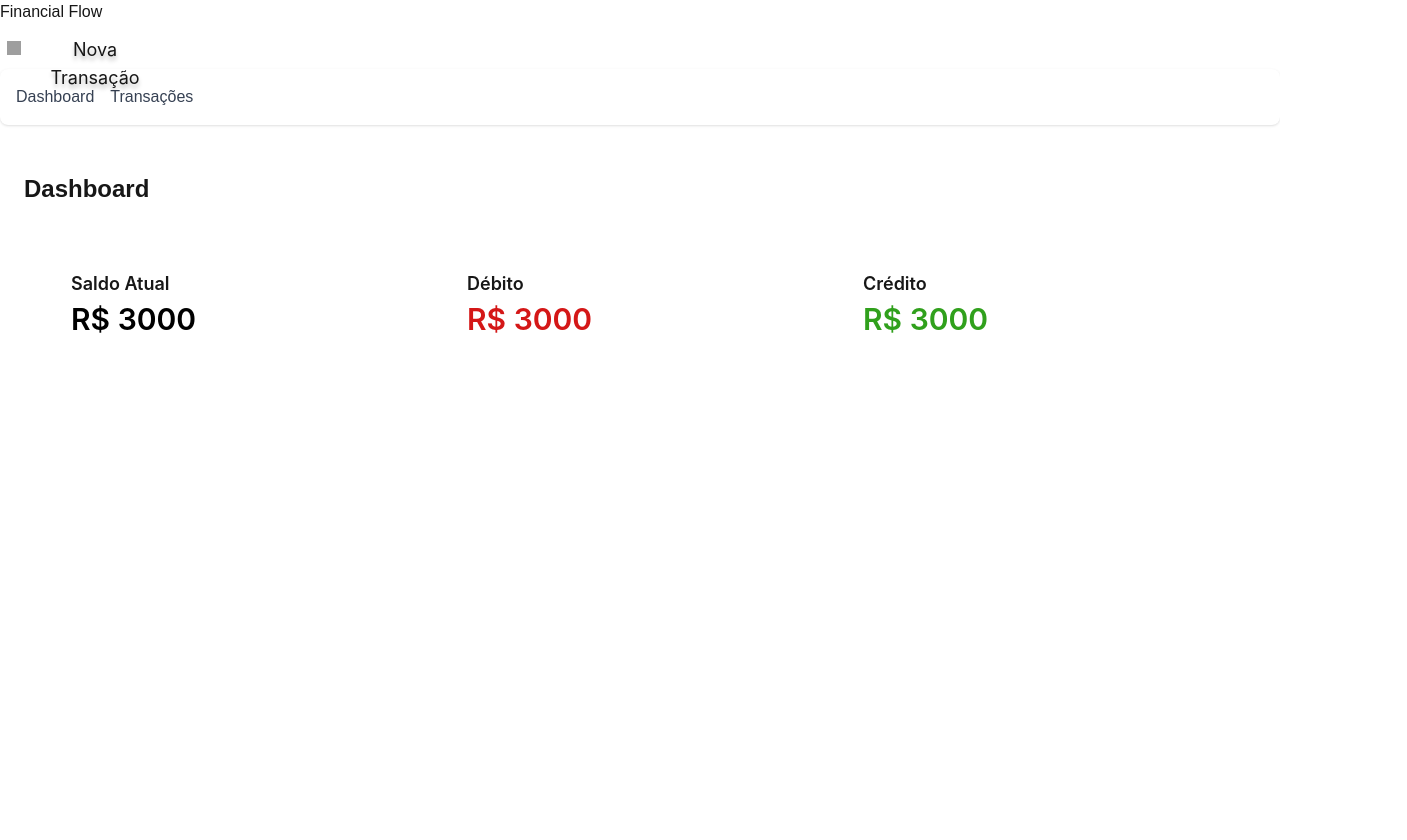
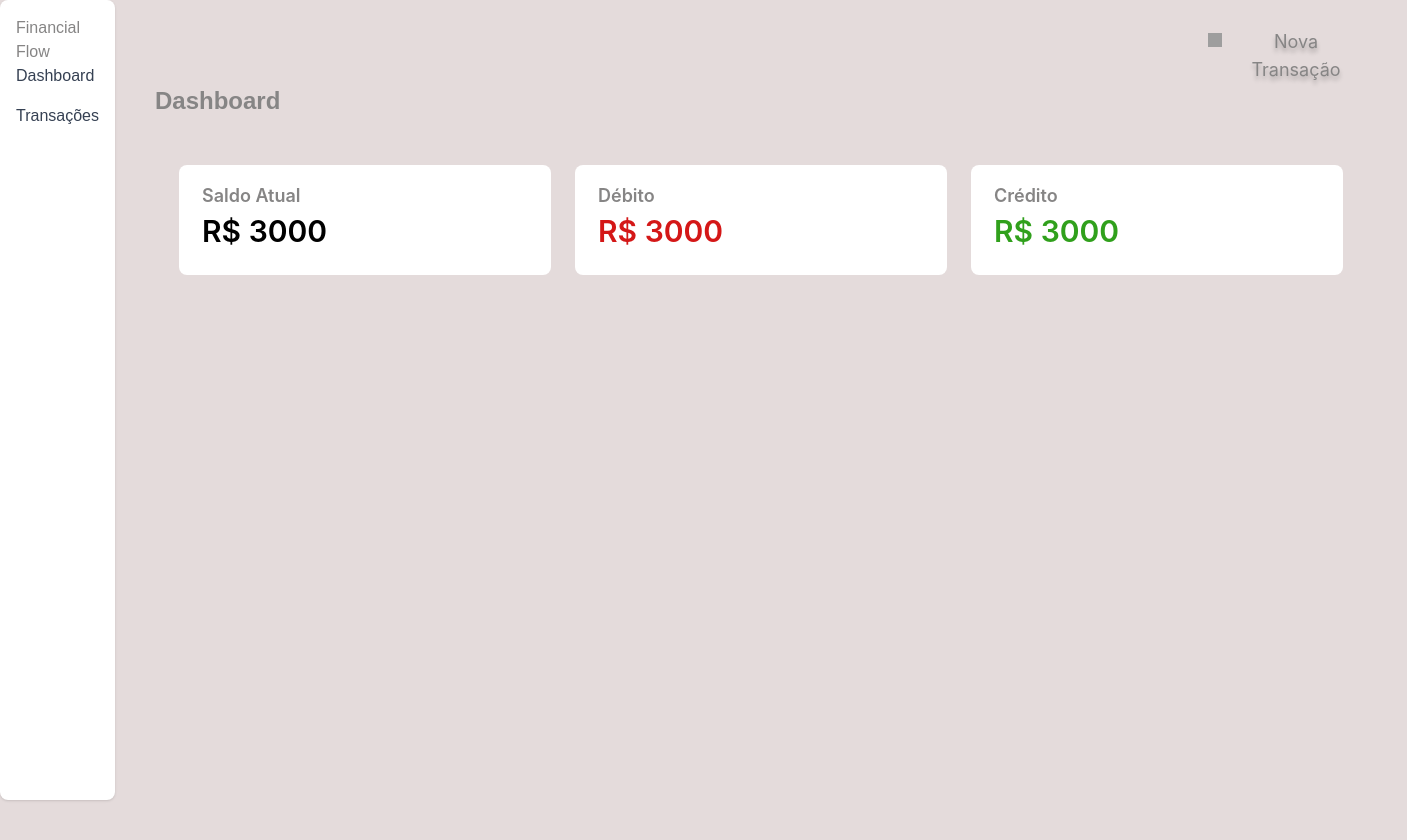
Before and after one commit to MarianaSarri98/Pos-Bank, a Next.js app in the folder pos-bank/: page /dashboard in a window 1280 px wide. Shown: the top 840 px of the page, 1407 px wide, since content can reach past the window. Built offline with nearby package versions, Linux system fonts and the light colour scheme; grey boxes are pictures that could not be loaded.

Commit message:
feat: atualizar componentes de layout e estilos, incluindo melhorias no cabeçalho, menu e ícones

```diff
--- a/pos-bank/app/components/header.tsx
+++ b/pos-bank/app/components/header.tsx
@@ -2,9 +2,13 @@ import Buttons from "./buttons";
 
 export default function Header() {
   return (
-    <header>
-      <h1>Financial Flow</h1>
-      <Buttons label="Nova Transação" iconButton="create" iconsFill="#FFFFFF"/>
+    <header className="flex items-center gap-4">
+      <Buttons
+        className="ml-auto"
+        label="Nova Transação"
+        iconButton="create"
+        iconsFill="var(--text-inverse)"
+      />
     </header>
   );
 }
--- a/pos-bank/app/components/icons.tsx
+++ b/pos-bank/app/components/icons.tsx
@@ -1,6 +1,6 @@
 "use client";
 import type { NextPage } from "next";
-import { useMemo, type CSSProperties } from "react";
+import { useMemo, useState, type CSSProperties } from "react";
 import Image from "next/image";
 
 export type IconsType = {
@@ -18,12 +18,28 @@ export type IconsType = {
 
 const Icons: NextPage<IconsType> = ({
   className = "",
-  icon = "delete",
+  icon = "create",
   iconsLeft,
   iconsOverflow,
   iconsTop,
   iconsFill
 }) => {
+  const [failedIconName, setFailedIconName] = useState<string | null>(null);
+
+  const normalizedIconName = useMemo(() => {
+    const trimmedIcon = icon.trim();
+    const withoutExtension = trimmedIcon.replace(/\.(svg|png)$/i, "");
+    return `${withoutExtension}.svg`;
+  }, [icon]);
+
+  const iconSrc = useMemo(() => {
+    if (failedIconName === normalizedIconName) {
+      return "/assets/create.svg";
+    }
+
+    return `/assets/${normalizedIconName}`;
+  }, [failedIconName, normalizedIconName]);
+
   const iconsStyle: CSSProperties = useMemo(() => {
     return {
       left: iconsLeft,
@@ -38,46 +54,21 @@ const Icons: NextPage<IconsType> = ({
       className={`absolute top-[calc(50%_-_7.5px)] left-[calc(50%_+_72px)] w-[18px] h-[18px] overflow-hidden ${className}`}
       style={iconsStyle}
     >
-      {icon === "create" && (
       <Image
         className="absolute h-3/4 w-9/12 top-[12.78%] right-[12.22%] bottom-[12.22%] left-[12.78%] max-w-full overflow-hidden max-h-full"
         width={13.5}
         height={13.5}
         sizes="100vw"
-          alt=""
-          src="/Vector.svg"
+        alt={`${icon} icon`}
+        src={iconSrc}
+        onError={() => {
+          if (failedIconName === normalizedIconName) {
+            return;
+          }
+
+          setFailedIconName(normalizedIconName);
+        }}
       />
-      )}
-      {icon === "edit" && (
-        <Image
-          className="absolute h-[41.67%] w-[41.67%] top-[12.78%] right-[12.22%] bottom-[45.56%] left-[46.11%] max-w-full overflow-hidden max-h-full"
-          width={7.5}
-          height={7.5}
-          sizes="100vw"
-          alt=""
-          src="/Vector1.svg"
-        />
-      )}
-      {icon === "delete" && (
-        <>
-          <Image
-            className="absolute h-3/4 w-9/12 top-[12.78%] right-[12.22%] bottom-[12.22%] left-[12.78%] max-w-full overflow-hidden max-h-full"
-            width={13.5}
-            height={13.5}
-            sizes="100vw"
-            alt=""
-            src="/Vector.svg"
-          />
-          <Image
-            className="absolute h-[41.67%] w-[41.67%] top-[12.78%] right-[12.22%] bottom-[45.56%] left-[46.11%] max-w-full overflow-hidden max-h-full"
-            width={7.5}
-            height={7.5}
-            sizes="100vw"
-            alt=""
-            src="/Vector1.svg"
-          />
-        </>
-      )}
     </div>
   );
 };
--- a/pos-bank/app/components/menu.tsx
+++ b/pos-bank/app/components/menu.tsx
@@ -3,8 +3,9 @@ import Link from "next/link";
 
 export function Menu() {
     return (
-        <nav className="bg-white shadow-sm rounded-lg p-4 mb-6">
-            <ul className="flex space-x-4">
+        <nav className="self-start ml-0 mr-auto w-fit h-screen bg-white shadow-sm rounded-lg p-4 mb-6">
+            <h1>Financial Flow</h1>
+            <ul className="flex flex-col space-y-4">
                 <li>
                     <Link href="/dashboard" className="text-gray-700 hover:text-gray-900 font-medium">
                         Dashboard
--- a/pos-bank/app/layout.tsx
+++ b/pos-bank/app/layout.tsx
@@ -26,10 +26,14 @@ export default function RootLayout({
 }>) {
   return (
     <html lang="en" className={`${geistSans.variable} ${geistMono.variable}`}>
-      <body className="min-h-full flex flex-col">
-        <Header></Header>
-        <Menu></Menu>
-        {children}
+      <body className="min-h-screen">
+        <div className="flex min-h-screen">
+          <Menu />
+          <div className="flex-1 flex flex-col p-4">
+            <Header />
+            <main className="flex-1">{children}</main>
+          </div>
+        </div>
       </body>
     </html>
   );
--- a/pos-bank/app/page.tsx
+++ b/pos-bank/app/page.tsx
@@ -1,7 +1,5 @@
+import { redirect } from "next/navigation";
+
 export default function Home() {
-  return (
-    <main>
-      <h1>Home</h1>
-    </main>
-  );
+  redirect("/dashboard");
 }
--- a/pos-bank/app/styles/globals.css
+++ b/pos-bank/app/styles/globals.css
@@ -1,17 +1,38 @@
 @import "tailwindcss";
 
 :root {
-  --background: #ffffff;
-  --foreground: #171717;
+  --background: #E4DBDB;
+  --foreground: #868585;
+  --text-strong: #000000;
+  --text-muted: #817d84;
+  --text-inverse: #ffffff;
+  --surface: #ffffff;
+  --surface-muted: #f5f5f5;
+  --surface-soft: #f0f0f0;
+  --border-muted: #e5e5e5;
+  --border-strong: #a0a0a0;
   --color-disabled: #817d84;
   --color-debt: #f10004;
-  --color-credit1: #47cc1b;
+  --color-credit: #47cc1b;
+  --color-debt-soft: #fdecec;
+  --color-credit-soft: #e9f7ef;
+  --color-info: #2d6cdf;
+  --color-info-soft: #eef4ff;
+  --color-warning: #d98e18;
+  --color-warning-soft: #fff5e8;
+  --color-primary: #3b82f6;
+  --color-primary-soft: #eff6ff;
+  --color-accent: #6f42c1;
+  --color-accent-soft: #f4eefe;
 }
 
 @media (prefers-color-scheme: dark) {
   :root {
-    --background: #0a0a0a;
-    --foreground: #ededed;
+    --background: #D9D9D9;
+    --foreground: #868585;
+    --surface: #f4f4f4;
+    --surface-muted: #ebebeb;
+    --surface-soft: #e5e5e5;
   }
 }
 
@@ -28,7 +49,7 @@ body {
   align-items: center;
   gap: 16px;
   padding: 12px;
-  border: 1.5px dashed #a0a0a0;
+  border: 1.5px dashed var(--border-strong);
   border-radius: 8px;
 }
 
@@ -42,7 +63,7 @@ body {
   border: none;
   cursor: pointer;
   padding: 0;
-  color: #000;
+  color: var(--text-strong);
   transition: opacity 0.15s ease;
 }
 
```
Lines whose indentation alone changed are shown as unchanged.
